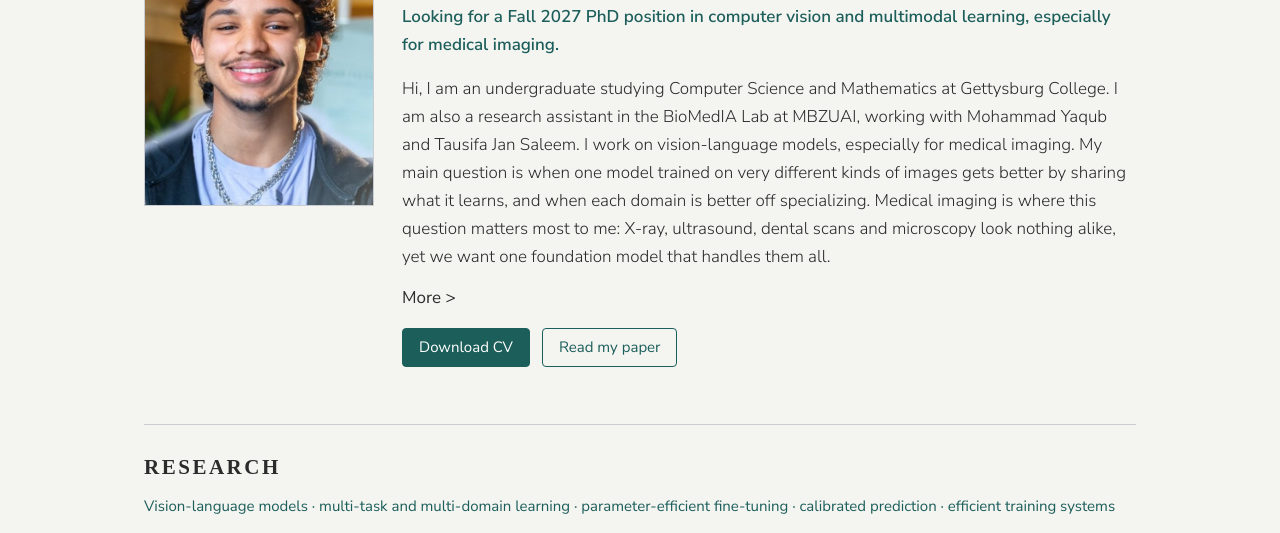
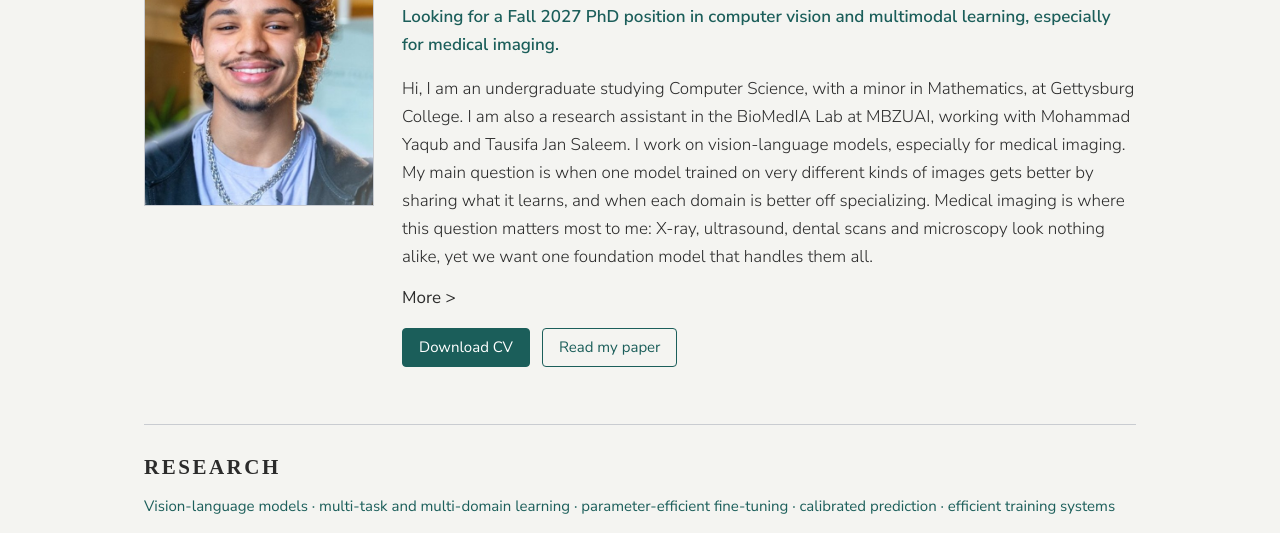
Before and after one commit to TahaSabir0/TahaSabir0.github.io, a plain HTML site: page index.html in a window 1280 px wide. Shown: the part 199-732 px from the top of the page. Drawn offline with Linux system fonts and the light colour scheme.

Commit message:
Show Mathematics as a minor in bio and CV

```diff
--- a/index.html
+++ b/index.html
@@ -41,7 +41,7 @@
         <h1>Taha Sabir</h1>
         <p class="affil">Gettysburg College · MBZUAI</p>
         <p class="seeking">Looking for a Fall 2027 PhD position in computer vision and multimodal learning, especially for medical imaging.</p>
-        <p>Hi, I am an undergraduate studying Computer Science and Mathematics at Gettysburg College. I am also a research assistant in the BioMedIA Lab at MBZUAI, working with Mohammad Yaqub and Tausifa Jan Saleem. I work on vision-language models, especially for medical imaging. My main question is when one model trained on very different kinds of images gets better by sharing what it learns, and when each domain is better off specializing. Medical imaging is where this question matters most to me: X-ray, ultrasound, dental scans and microscopy look nothing alike, yet we want one foundation model that handles them all.</p>
+        <p>Hi, I am an undergraduate studying Computer Science, with a minor in Mathematics, at Gettysburg College. I am also a research assistant in the BioMedIA Lab at MBZUAI, working with Mohammad Yaqub and Tausifa Jan Saleem. I work on vision-language models, especially for medical imaging. My main question is when one model trained on very different kinds of images gets better by sharing what it learns, and when each domain is better off specializing. Medical imaging is where this question matters most to me: X-ray, ultrasound, dental scans and microscopy look nothing alike, yet we want one foundation model that handles them all.</p>
         <details class="more">
           <summary><span class="open-label">More &gt;</span><span class="close-label">Less &lt;</span></summary>
           <p>Away from research, I play rugby (almost four years now) and have gotten hooked on chess. I grew up on a farm and still love being outdoors, and I have three dogs, two cats and 75 chickens! I've been making music for over ten years playing guitar, bass, piano and drums, and producing my own tracks. I also like bringing old electronics back to life, and I vlog my trips and life as an international student in the US.</p>
```
Also changed, not shown: 1 other file.
